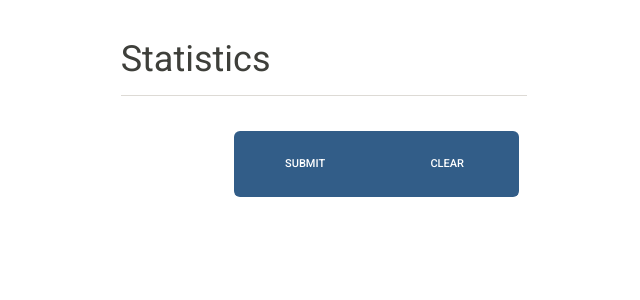
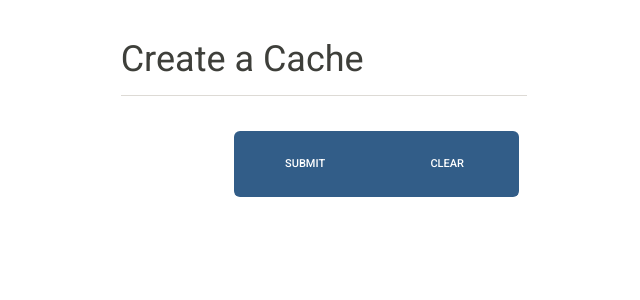
Before and after one commit to ariarezaei/rstor, a Django app: page /manage/create in a window 1280 px wide. Shown: the part 61-361 px from the top of the page, without its empty margins (316-956 px from the left). Run offline with Django 3.2, Linux system fonts and the light colour scheme; parts of the project's set-up code (start-up, migrations or seed data) failed here and were passed over; some libraries are stand-ins or nearby versions.

Commit message:
Create and Edit pages

```diff
--- a/manageCaches/templates/create.html
+++ b/manageCaches/templates/create.html
@@ -14,7 +14,7 @@
 {% block content %}
     <div class="row">
         <div class="col-lg-6 col-lg-offset-3">
-            <h1 class="page-header">Statistics</h1>
+            <h1 class="page-header">Create a Cache</h1>
         </div>
     </div>
     <div class="col-lg-6 col-lg-offset-3">
```
